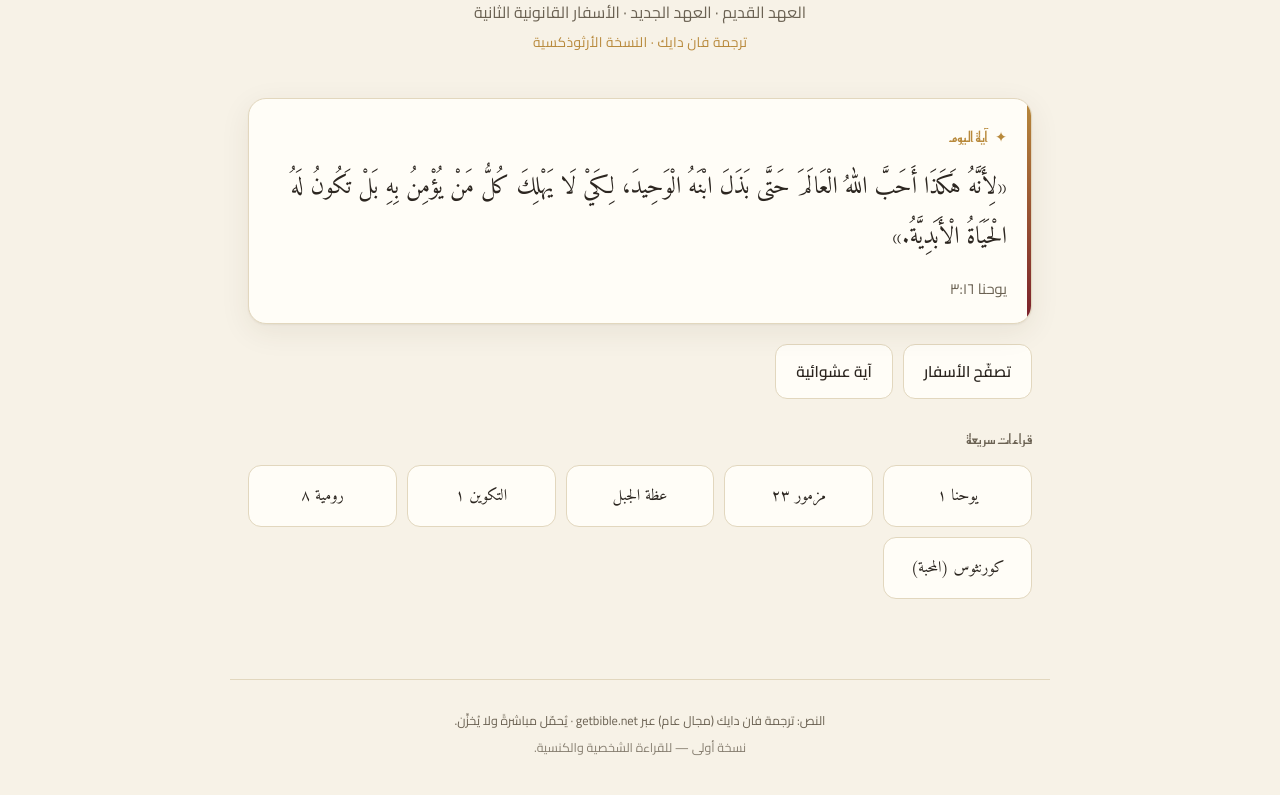
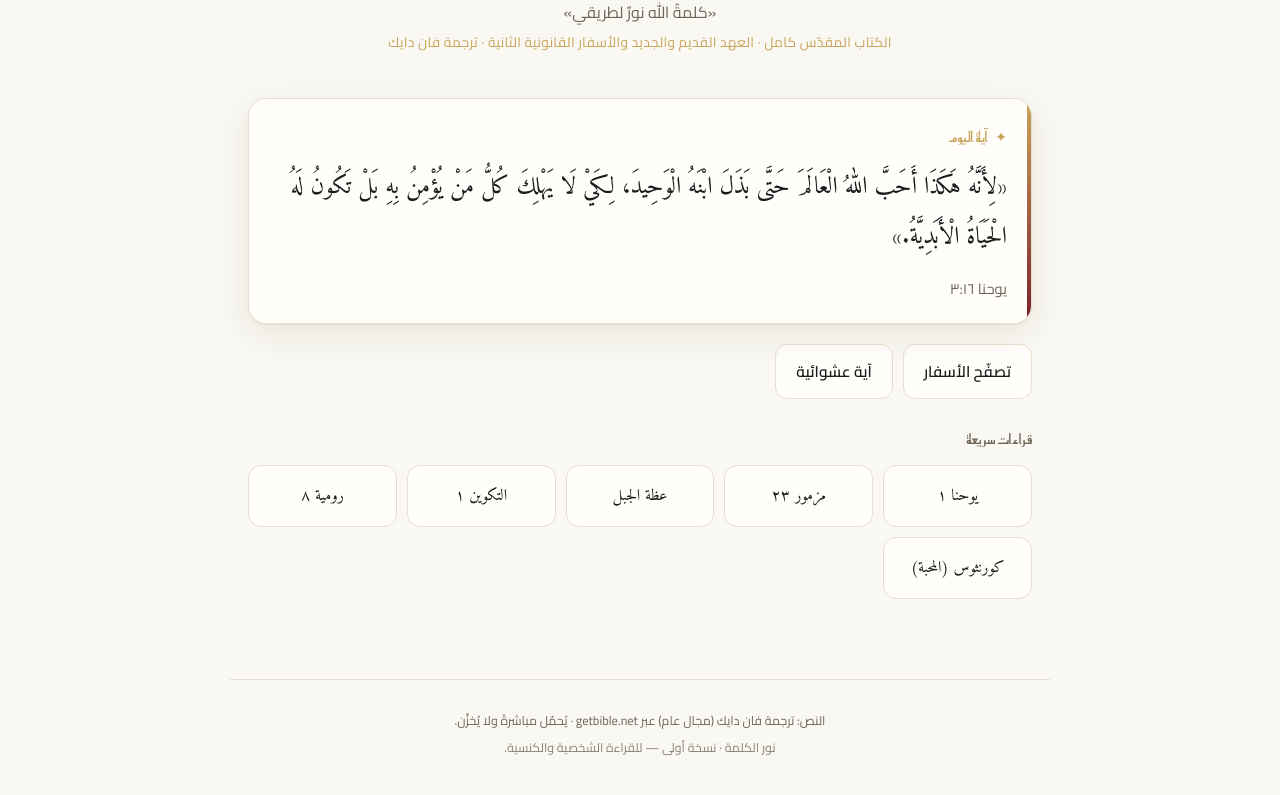
Before and after one commit to polarrasmy/Coptic-Bible, a plain HTML site: page index.html in a window 1280 px wide. Shown: the part 257-1052 px from the top of the page. Drawn offline with Linux system fonts and the light colour scheme; no server answers; a web font is replaced by a local one.

Commit message:
Rebrand to «نور الكلمة» (Noor al-Kalima): ivory/gold/crimson/royal palette
Apply brand identity per spec — ivory #FAF8F2 base, Coptic gold #C9A55B,
crimson #7A1F2B accent (primary CTA), royal blue #1E3A5F section headers.
Brand name + hero «كلمةُ الله نورٌ لطريقي».

Co-Authored-By: Claude Opus 4.8 <noreply@anthropic.com>

```diff
--- a/index.html
+++ b/index.html
@@ -3,9 +3,9 @@
 <head>
   <meta charset="UTF-8" />
   <meta name="viewport" content="width=device-width, initial-scale=1.0, viewport-fit=cover" />
-  <meta name="theme-color" content="#14110d" />
-  <title>الكتاب المقدّس · النسخة الأرثوذكسية</title>
-  <meta name="description" content="الكتاب المقدّس كامل أونلاين — قراءة حديثة، سريعة، بوضع ليلي. ترجمة فان دايك. العهد القديم والجديد والأسفار القانونية الثانية." />
+  <meta name="theme-color" content="#1c1c1c" />
+  <title>نور الكلمة · الكتاب المقدّس الأرثوذكسي</title>
+  <meta name="description" content="نور الكلمة — الكتاب المقدّس كامل أونلاين بتصميم حديث وسريع: العهد القديم والجديد والأسفار القانونية الثانية. ترجمة فان دايك. «كلمةُ الله نورٌ لطريقي»." />
 
   <!-- Fonts -->
   <link rel="preconnect" href="https://fonts.googleapis.com" />
@@ -24,7 +24,7 @@
 
     <a class="brand" href="#" id="brandHome" aria-label="الرئيسية">
       <span class="brand-cross" aria-hidden="true">✛</span>
-      <span class="brand-text">الكتاب المقدّس</span>
+      <span class="brand-text">نور الكلمة</span>
     </a>
 
     <div class="appbar-actions">
@@ -61,9 +61,9 @@
     <section class="home" id="home">
       <div class="hero">
         <div class="hero-cross" aria-hidden="true">✛</div>
-        <h1 class="hero-title">الكتاب المقدّس</h1>
-        <p class="hero-sub">العهد القديم · العهد الجديد · الأسفار القانونية الثانية</p>
-        <p class="hero-translation">ترجمة فان دايك · النسخة الأرثوذكسية</p>
+        <h1 class="hero-title">نور الكلمة</h1>
+        <p class="hero-sub">«كلمةُ الله نورٌ لطريقي»</p>
+        <p class="hero-translation">الكتاب المقدّس كامل · العهد القديم والجديد والأسفار القانونية الثانية · ترجمة فان دايك</p>
       </div>
 
       <article class="votd" id="votd">
@@ -150,7 +150,7 @@
 
   <footer class="footer">
     <p>النص: ترجمة فان دايك (مجال عام) عبر getbible.net · يُحمّل مباشرةً ولا يُخزَّن.</p>
-    <p class="footer-note">نسخة أولى — للقراءة الشخصية والكنسية.</p>
+    <p class="footer-note">نور الكلمة · نسخة أولى — للقراءة الشخصية والكنسية.</p>
   </footer>
 
   <script src="app.js"></script>
--- a/styles.css
+++ b/styles.css
@@ -4,19 +4,22 @@
    =========================================================== */
 
 :root{
-  --gold:#b8893b;
-  --gold-soft:#c9a35a;
+  /* Noor al-Kalima brand palette */
+  --gold:#c9a55b;          /* ذهبي قبطي */
+  --gold-soft:#dcc185;
+  --crimson:#7a1f2b;       /* قرمزي ملكي — accent only */
   --liturgical-red:#7a1f2b;
+  --royal:#1e3a5f;         /* أزرق ملكي */
 
-  /* light (parchment) */
-  --bg:#f7f2e7;
-  --bg-elev:#fffdf7;
-  --bg-sunk:#efe7d4;
-  --ink:#2c2620;
-  --ink-soft:#6b6253;
-  --line:#e2d7be;
-  --accent:#9a6b1f;
-  --shadow:0 1px 2px rgba(60,45,20,.06),0 8px 30px rgba(60,45,20,.08);
+  /* light (ivory / marble) */
+  --bg:#faf8f2;            /* عاجي */
+  --bg-elev:#fffefb;
+  --bg-sunk:#f0eadc;
+  --ink:#1c1c1c;           /* فحمي */
+  --ink-soft:#6e6557;
+  --line:#e7dfcd;
+  --accent:#1e3a5f;
+  --shadow:0 1px 2px rgba(40,30,15,.05),0 10px 34px rgba(40,30,15,.09);
 
   --reader-scale:1;
   --appbar-h:60px;
@@ -24,17 +27,20 @@
 }
 
 [data-theme="dark"]{
-  --bg:#14110d;
-  --bg-elev:#1d1813;
-  --bg-sunk:#100d09;
-  --ink:#ece3d2;
-  --ink-soft:#a99f8c;
-  --line:#2c251c;
-  --accent:#d6a94e;
-  --gold:#d6a94e;
-  --gold-soft:#e3c279;
-  --liturgical-red:#c2566a;
-  --shadow:0 1px 2px rgba(0,0,0,.4),0 12px 40px rgba(0,0,0,.45);
+  /* dark (charcoal) */
+  --gold:#d4b06a;
+  --gold-soft:#e6cd92;
+  --crimson:#c75f6d;
+  --liturgical-red:#c75f6d;
+  --royal:#7fa3d2;
+  --bg:#1c1c1c;            /* أسود فحمي */
+  --bg-elev:#262320;
+  --bg-sunk:#141210;
+  --ink:#faf8f2;           /* أبيض عاجي */
+  --ink-soft:#ada294;
+  --line:#332e27;
+  --accent:#7fa3d2;
+  --shadow:0 1px 2px rgba(0,0,0,.4),0 14px 42px rgba(0,0,0,.5);
 }
 
 *{box-sizing:border-box;margin:0;padding:0}
@@ -109,7 +115,7 @@ button{font-family:inherit;cursor:pointer;color:inherit}
 }
 .book-filter input:focus{outline:none;border-color:var(--gold)}
 .book-nav{overflow-y:auto;padding:4px 8px 30px;flex:1}
-.testament{padding:14px 10px 6px;color:var(--gold);font-family:'Reem Kufi',serif;font-weight:600;font-size:.82rem;letter-spacing:.5px}
+.testament{padding:14px 10px 6px;color:var(--royal);font-family:'Reem Kufi',serif;font-weight:700;font-size:.82rem;letter-spacing:.5px}
 .book-item{
   display:flex;align-items:center;justify-content:space-between;
   width:100%;text-align:start;border:none;background:transparent;
@@ -156,8 +162,8 @@ button{font-family:inherit;cursor:pointer;color:inherit}
   border-radius:12px;padding:12px 20px;font-size:.96rem;font-family:'Cairo',sans-serif;font-weight:600;
   border:1px solid var(--line);transition:transform .1s,background .2s,border-color .2s;
 }
-.primary-btn{background:var(--gold);border-color:var(--gold);color:#1a1206}
-.primary-btn:hover{background:var(--gold-soft)}
+.primary-btn{background:var(--crimson);border-color:var(--crimson);color:#faf8f2}
+.primary-btn:hover{filter:brightness(1.12)}
 .ghost-btn{background:var(--bg-elev);color:var(--ink)}
 .ghost-btn:hover{border-color:var(--gold);color:var(--gold)}
 .primary-btn:active,.ghost-btn:active{transform:scale(.97)}
```
